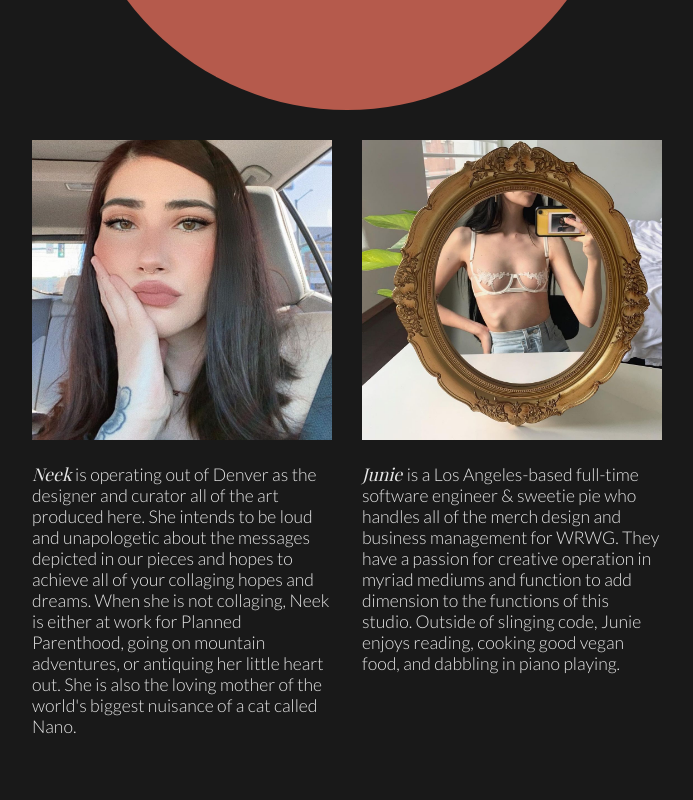
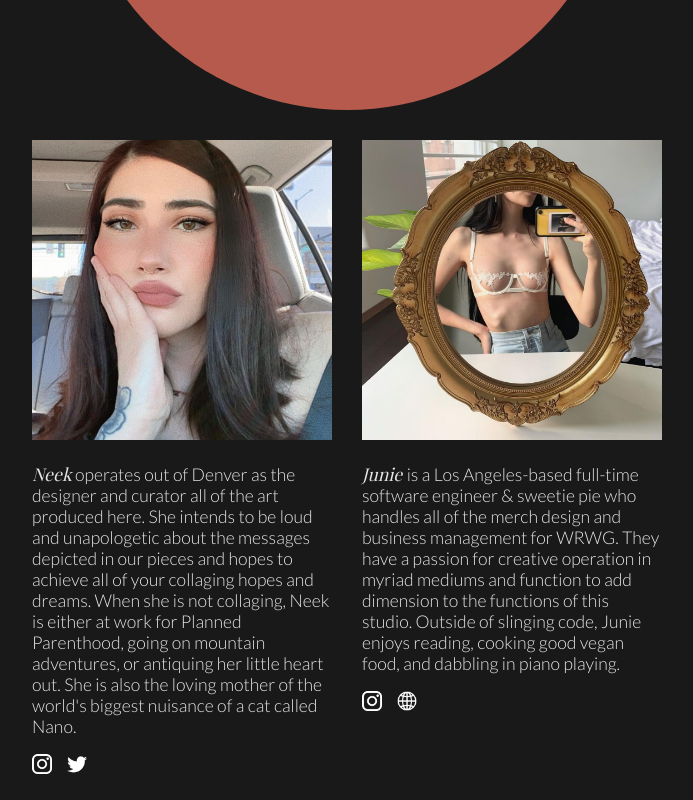
Before and after one commit to julietteabeyta/portfolio-2021, a Next.js app: page /about in a window 1280 px wide. Shown: the part 520-1320 px from the top of the page, without its empty margins (293-986 px from the left). Built offline with nearby package versions, Linux system fonts and the light colour scheme; a web font is replaced by a local one.

Commit message:
Add about links

```diff
--- a/pages/about.js
+++ b/pages/about.js
@@ -13,15 +13,20 @@ export default function Home() {
         <div className="about-container">
           <div>
             <img src="neek.jpg" alt="Selfie of Neek" />
-            <p><span>Neek</span> is operating out of Denver as the designer and curator all of the art produced here.
+            <p><span>Neek</span> operates out of Denver as the designer and curator all of the art produced here.
             She intends to be loud and unapologetic about the messages depicted in our pieces and hopes to achieve all of your collaging hopes and dreams.
             When she is not collaging, Neek is either at work for Planned Parenthood, going on mountain adventures, or antiquing her little heart out. She is also
             the loving mother of the world's biggest nuisance of a cat called Nano.</p>
+            <a href="https://www.instagram.com/saintneeek/?hl=en" target="_blank"><img src="instagram-logo.png" alt="instagram logo" /></a>
+            <a href="https://twitter.com/neeekromancer" target="_blank"><img src="twitter-logo.png" alt="twitter logo" /></a>
           </div>
           <div>
             <img src="junie.jpg" alt="Selfie of Junie" /><p><span>Junie </span> is a Los Angeles-based full-time software engineer & sweetie pie who handles
             all of the merch design and business management for WRWG. They have a passion for creative operation in myriad mediums and function to add
             dimension to the functions of this studio. Outside of slinging code, Junie enjoys reading, cooking good vegan food, and dabbling in piano playing.</p>
+            <a href="https://www.instagram.com/juneauwhoa/?hl=en" target="_blank"><img src="instagram-logo.png" alt="instagram logo" /></a>
+            <a href="https://www.juliette.dev/" target="_blank"><img style={{ filter: 'invert(1)' }} src="website-logo.png" alt="world wide web icon" /></a>
+
           </div>
         </div>
       </div>
--- a/styles.css
+++ b/styles.css
@@ -255,10 +255,18 @@ span {
 .about-section .about-container div {
   padding: 0 45px 0 50px;
   width: 90%;
+  margin-bottom: 45px;
 }
 .about-section .about-container img {
   height: auto;
   width: 100%;
+}
+.about-section .about-container a {
+  margin-right: 15px;
+}
+.about-section .about-container a img {
+  height: 20px;
+  width: 20px;
 }
 .about-section > div {
   width: 100%;
--- a/styles.scss
+++ b/styles.scss
@@ -259,10 +259,18 @@ span {
     div {
       padding: 0 45px 0 50px;
       width: 90%;
+      margin-bottom: 45px;
     }
     img {
       height: auto;
       width: 100%;
+    }
+    a {
+      margin-right: 15px;
+      img {
+        height: 20px;
+        width: 20px;
+      }
     }
   }
   >div {
```
Also changed, not shown: public/twitter-logo.png (added), public/website-logo.png (added).
